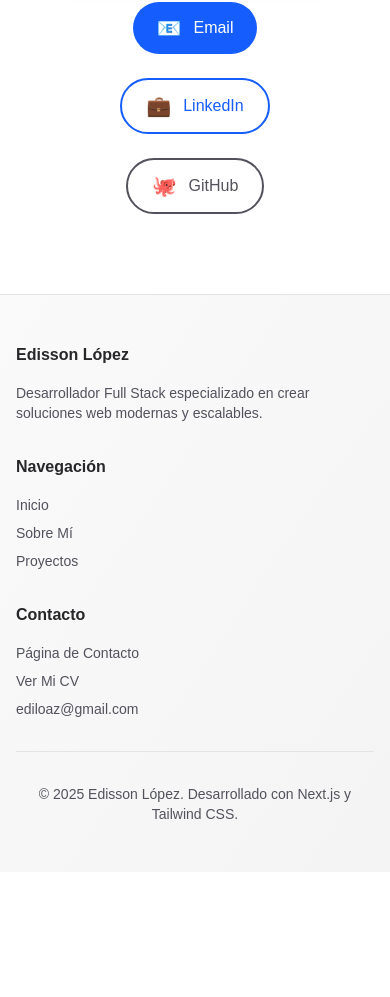
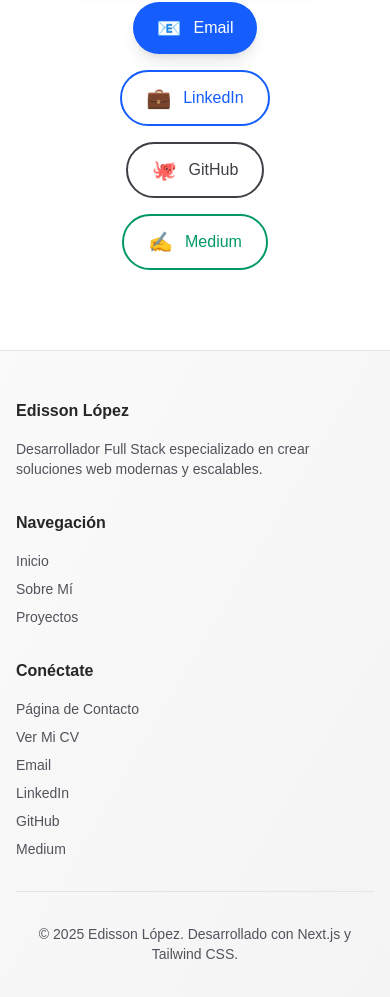
Before and after one commit to ediloaz/ediloaz.com, a Next.js app: page / in a window 390 px wide. Shown: the part 4579-5576 px from the top of the page. Before the commit the page ends 5451 px from the top, so only its background shows below. Built offline with nearby package versions, Linux system fonts and the light colour scheme.

Commit message:
Enhance homepage layout by adding a Medium link and updating button styles for improved aesthetics and responsiveness

```diff
--- a/app/page.tsx
+++ b/app/page.tsx
@@ -224,10 +224,10 @@ export default function Home() {
             </Link>
           </div>
 
-          <div className="flex flex-col sm:flex-row gap-6 justify-center items-center">
+          <div className="flex flex-col sm:flex-row flex-wrap gap-4 justify-center items-center max-w-3xl mx-auto">
             <a
               href="mailto:ediloaz@gmail.com"
-              className="flex items-center gap-3 px-6 py-3 bg-blue-600 hover:bg-blue-700 text-white rounded-full transition-all duration-300 transform hover:scale-105"
+              className="flex items-center gap-3 px-6 py-3 bg-blue-600 hover:bg-blue-700 text-white rounded-full transition-all duration-300 transform hover:scale-105 shadow-lg"
             >
               <span className="text-xl">📧</span>
               Email
@@ -236,7 +236,7 @@ export default function Home() {
               href="https://linkedin.com/in/ediloaz"
               target="_blank"
               rel="noopener noreferrer"
-              className="flex items-center gap-3 px-6 py-3 border-2 border-blue-600 text-blue-600 dark:text-blue-400 rounded-full hover:bg-blue-600 hover:text-white transition-all duration-300"
+              className="flex items-center gap-3 px-6 py-3 border-2 border-blue-600 text-blue-600 dark:text-blue-400 rounded-full hover:bg-blue-600 hover:text-white transition-all duration-300 transform hover:scale-105"
             >
               <span className="text-xl">💼</span>
               LinkedIn
@@ -245,10 +245,19 @@ export default function Home() {
               href="https://github.com/ediloaz"
               target="_blank"
               rel="noopener noreferrer"
-              className="flex items-center gap-3 px-6 py-3 border-2 border-zinc-600 text-zinc-600 dark:text-zinc-400 rounded-full hover:bg-zinc-600 hover:text-white transition-all duration-300"
+              className="flex items-center gap-3 px-6 py-3 border-2 border-zinc-700 text-zinc-700 dark:text-zinc-300 rounded-full hover:bg-zinc-700 hover:text-white dark:hover:bg-zinc-600 transition-all duration-300 transform hover:scale-105"
             >
               <span className="text-xl">🐙</span>
               GitHub
+            </a>
+            <a
+              href="https://medium.com/@ediloaz"
+              target="_blank"
+              rel="noopener noreferrer"
+              className="flex items-center gap-3 px-6 py-3 border-2 border-emerald-600 text-emerald-600 dark:text-emerald-400 rounded-full hover:bg-emerald-600 hover:text-white transition-all duration-300 transform hover:scale-105"
+            >
+              <span className="text-xl">✍️</span>
+              Medium
             </a>
           </div>
         </div>
@@ -281,7 +290,7 @@ export default function Home() {
             </div>
 
             <div>
-              <h4 className="font-bold text-zinc-800 dark:text-zinc-200 mb-4">Contacto</h4>
+              <h4 className="font-bold text-zinc-800 dark:text-zinc-200 mb-4">Conéctate</h4>
               <div className="space-y-2">
                 <Link href="/contact" className="block text-zinc-600 dark:text-zinc-400 hover:text-blue-600 dark:hover:text-blue-400 text-sm transition-colors">
                   Página de Contacto
@@ -290,7 +299,16 @@ export default function Home() {
                   Ver Mi CV
                 </Link>
                 <a href="mailto:ediloaz@gmail.com" className="block text-zinc-600 dark:text-zinc-400 hover:text-blue-600 dark:hover:text-blue-400 text-sm transition-colors">
-                  ediloaz@gmail.com
+                  Email
+                </a>
+                <a href="https://linkedin.com/in/ediloaz" target="_blank" rel="noopener noreferrer" className="block text-zinc-600 dark:text-zinc-400 hover:text-blue-600 dark:hover:text-blue-400 text-sm transition-colors">
+                  LinkedIn
+                </a>
+                <a href="https://github.com/ediloaz" target="_blank" rel="noopener noreferrer" className="block text-zinc-600 dark:text-zinc-400 hover:text-blue-600 dark:hover:text-blue-400 text-sm transition-colors">
+                  GitHub
+                </a>
+                <a href="https://medium.com/@ediloaz" target="_blank" rel="noopener noreferrer" className="block text-zinc-600 dark:text-zinc-400 hover:text-emerald-600 dark:hover:text-emerald-400 text-sm transition-colors">
+                  Medium
                 </a>
               </div>
             </div>
```
